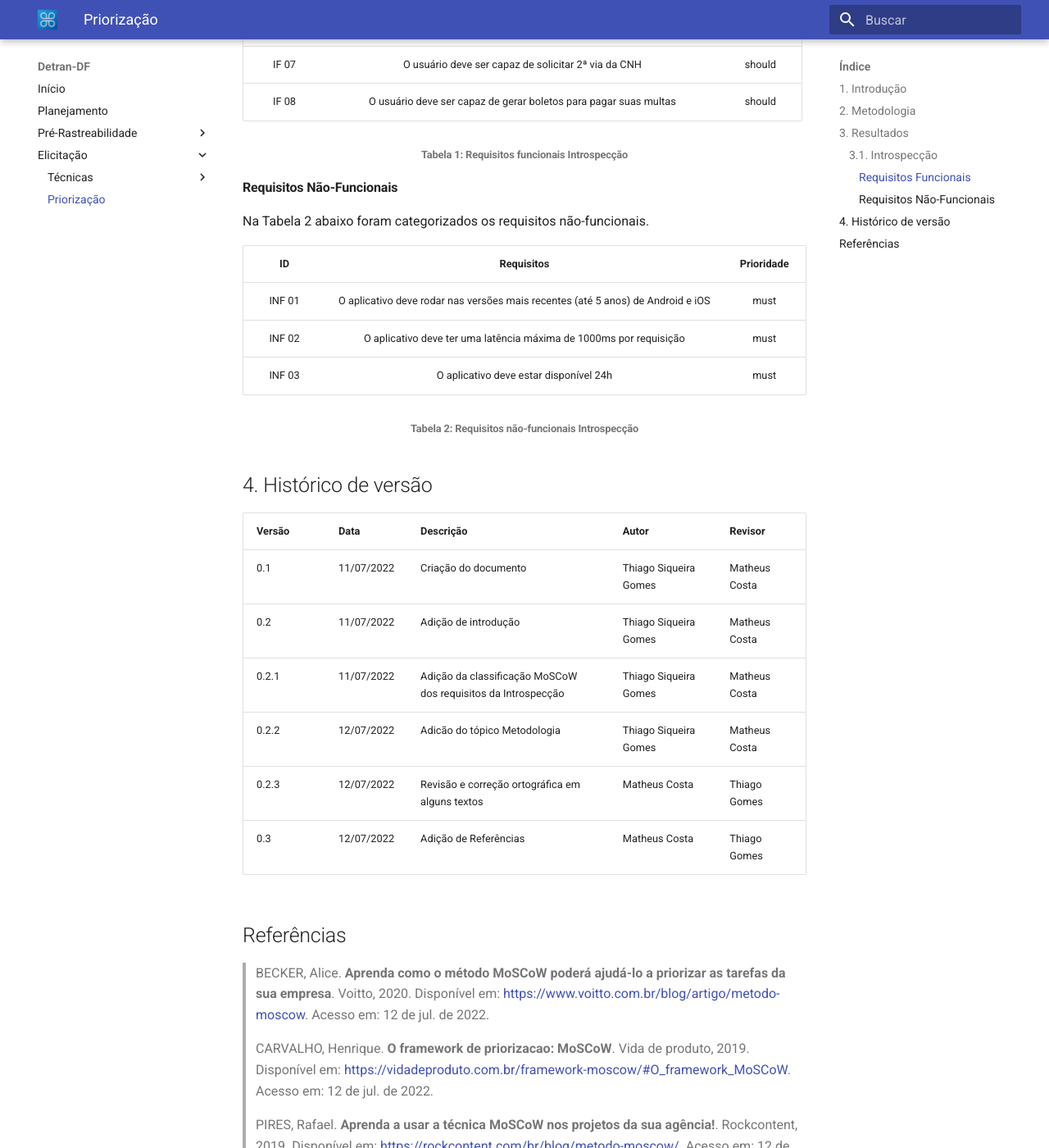
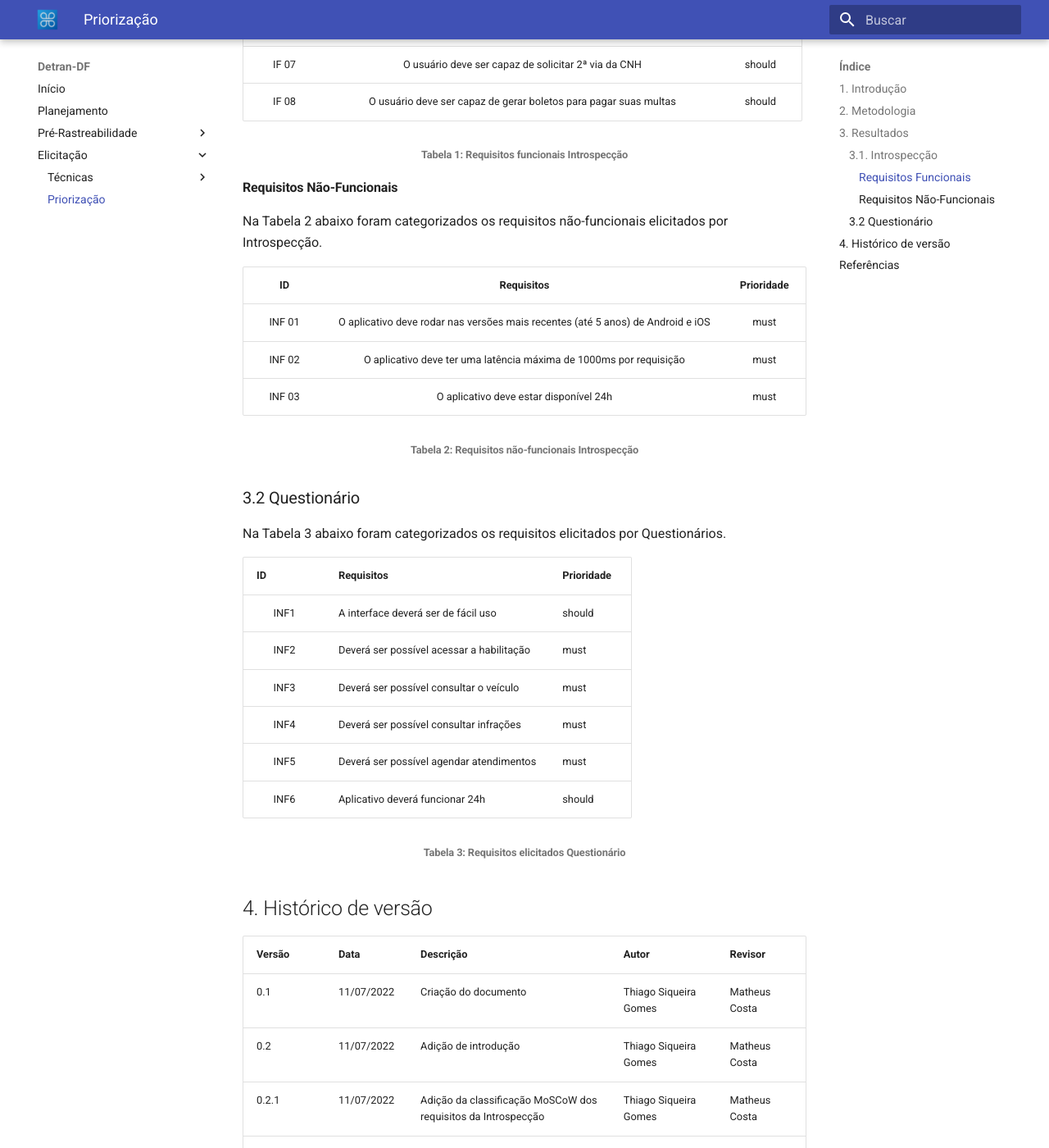
Before and after one commit to Requisitos-de-Software/2022.1-DetranDF, an MkDocs documentation site: the page built from docs/elicitação/priorização/moscow.md, in a window 1280 px wide and 1400 px high, scrolled down 1408 px. Shown: the whole window at 82% size. Built offline with MkDocs 1.6.1 and Material for MkDocs 9.7.7, drawn with Linux system fonts in a browser that asks for light colours; some of the changed text lies outside the part shown.

Commit message:
adição dos requisitos de Questionários

```diff
--- a/docs/elicitação/priorização/moscow.md
+++ b/docs/elicitação/priorização/moscow.md
@@ -17,7 +17,7 @@
 
 #### Requisitos Funcionais
 
-Na Tabela 1 abaixo foram categorizados os requisitos funcionais.
+Na Tabela 1 abaixo foram categorizados os requisitos funcionais elicitados por Introspecção.
 
 | ID | Requisitos | Prioridade |
 |:--:|:--:|:--:|
@@ -34,7 +34,7 @@
 
 #### Requisitos Não-Funcionais
 
-Na Tabela 2 abaixo foram categorizados os requisitos não-funcionais.
+Na Tabela 2 abaixo foram categorizados os requisitos não-funcionais elicitados por Introspecção.
 
 | ID | Requisitos | Prioridade |
 |:--:|:--:|:--:|
@@ -42,6 +42,20 @@
 | INF 02 | O aplicativo deve ter uma latência máxima de 1000ms por requisição | must |
 | INF 03 | O aplicativo deve estar disponível 24h | must |
 <h6 align = "center">Tabela 2: Requisitos não-funcionais Introspecção</h6>
+
+### 3.2 Questionário
+
+Na Tabela 3 abaixo foram categorizados os requisitos elicitados por Questionários.
+
+| ID  | Requisitos                               | Prioridade         |
+|---------|-----------------------------------------|--------------|
+|<center>INF1|A interface deverá ser de fácil uso      | should |
+|<center>INF2|Deverá ser possível acessar a habilitação| must |
+|<center>INF3|Deverá ser possível consultar o veículo  | must |
+|<center>INF4|Deverá ser possível consultar infrações  | must |
+|<center>INF5|Deverá ser possível agendar atendimentos | must |
+|<center>INF6|Aplicativo deverá funcionar 24h        | should |
+<h6 align = "center">Tabela 3: Requisitos elicitados Questionário</h6>
 
 ## 4. Histórico de versão
 | Versão | Data       | Descrição                                           | Autor        | Revisor |
@@ -52,6 +66,7 @@
 | 0.2.2    | 12/07/2022 | Adicão do tópico Metodologia | Thiago Siqueira Gomes | Matheus Costa |
 | 0.2.3    | 12/07/2022 | Revisão e correção ortográfica em alguns textos | Matheus Costa | Thiago Gomes |
 | 0.3    | 12/07/2022 | Adição de Referências | Matheus Costa | Thiago Gomes |
+| 0.4    | 13/07/2022 | Adição da classificação MoSCoW dos requisitos de Questionários | Matheus Costa | Thiago Gomes |
 
 ## Referências
 
```
Also changed, not shown: docs/elicitação/introspeccao.md (+2 -2 lines).
